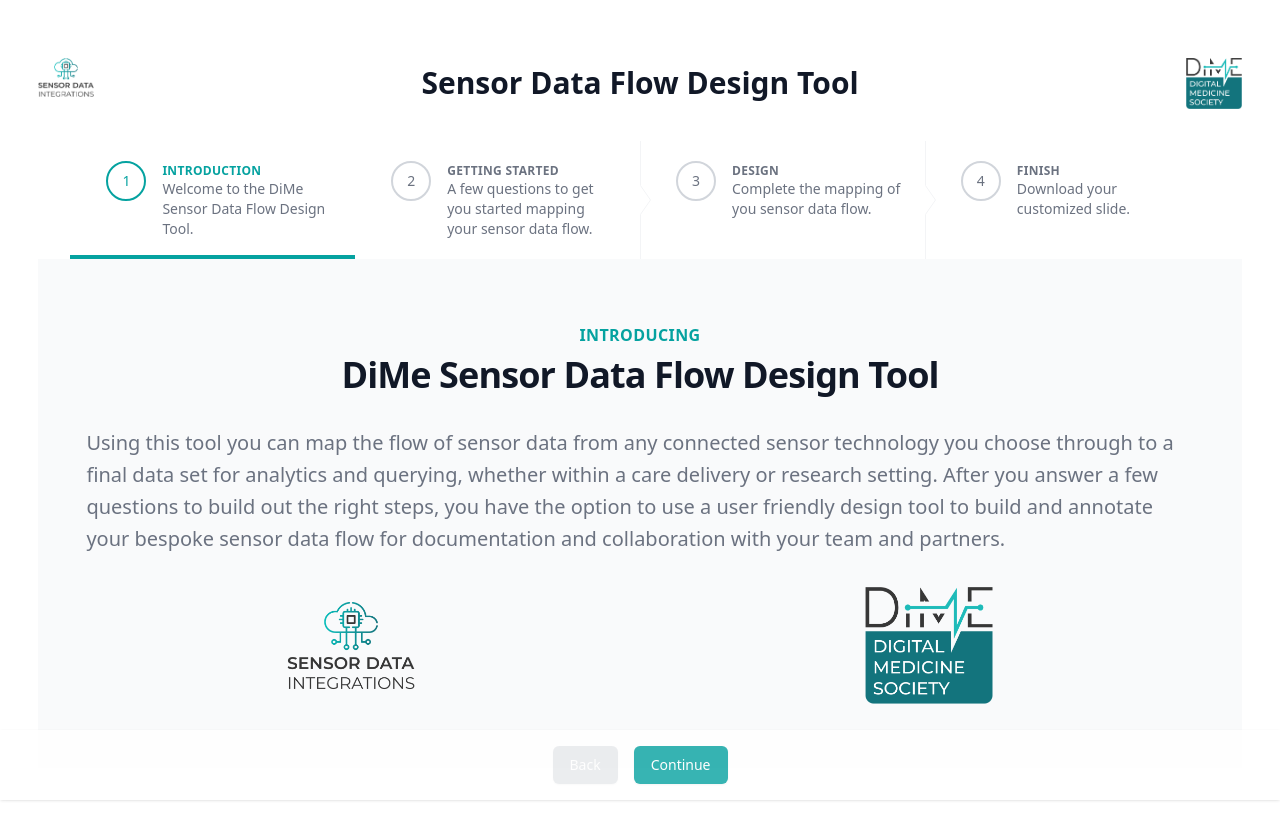
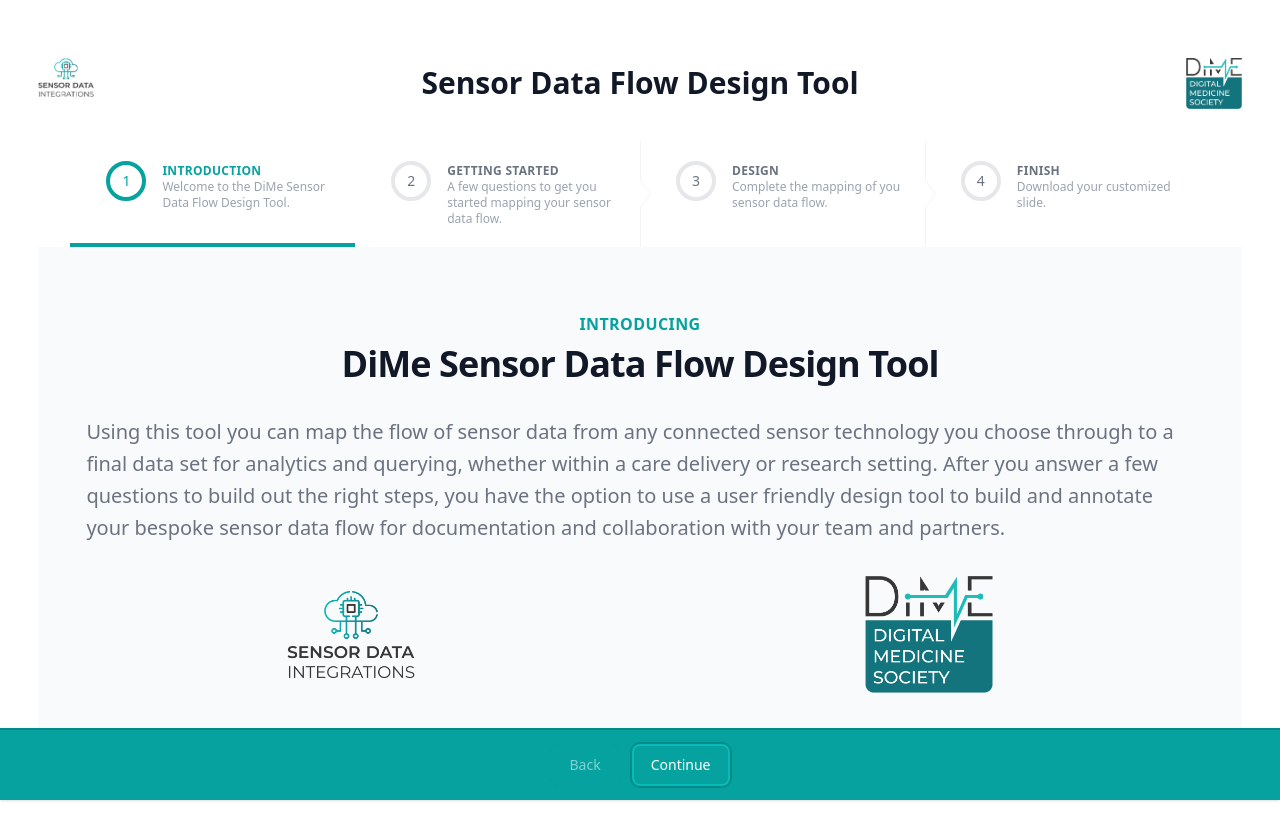
Before and after one commit to dancameron/dme-data-flow-designer, a Vue app: page / in a window 1280 px wide. Shown: the top 840 px of the page. Built offline with nearby package versions, Linux system fonts and the light colour scheme; a web font is replaced by a local one.

Commit message:
Lots of updates

```diff
--- a/src/App.vue
+++ b/src/App.vue
@@ -8,8 +8,7 @@
 import DividerArrow from "./components/partials/DividerArrow.vue";
 import NavigationStep from "./components/partials/NavigationStep.vue";
 import logo from './assets/icons/logo.webp'
-import sensorLogo from './assets/icons/sensor-logo.webp'
-</script>
+import sensorLogo from './assets/icons/sensor-logo.webp'</script>
 <template>
 
 	<main id="app-wrap" class="relative min-h-screen">
@@ -21,7 +20,7 @@
 					     class="w-14 h-auto">
 				</div>
 				<div
-				    class="grow flex items-center justify-center text-2xl font-bold leading-7 text-gray-900 sm:text-3xl sm:truncate">
+				    class="grow flex items-center justify-center text-2xl font-bold leading-7 text-gray-900 sm:text-3xl">
 					Sensor Data Flow Design Tool
 				</div>
 				<div
@@ -50,18 +49,18 @@
 					                @click="stepNav(3)"/>
 					<NavigationStep :status="stepStatus(4)" title="Finish"
 					                desc="Download your customized slide." :step="4"
-					                @click="stepNav(4)"/>
+					                @click="stepNav(4)" :spinner="capturing"/>
 
 				</ol>
 			</nav>
 		</div>
 
 
-		<div class="fixed bottom-0 left-0 w-full z-50 opacity-80 hover:opacity-100">
-			<div class="hide-from-image bg-white py-4 h-full shadow">
+		<div class="fixed bottom-0 left-0 w-full z-50">
+			<div class="hide-from-image bg-brand py-4 h-full shadow border-t-2 border-brand-dark">
 				<div class="flex flex-initial gap-4 justify-center">
 					<button @click="stepNav('back')" :disabled="currentStep === 1"
-					        class="bg-brand border border-transparent rounded-md shadow-sm py-2 px-4 inline-flex justify-center text-sm font-medium text-white hover:bg-brand-light focus:outline-none focus:ring-2 focus:ring-offset-2 focus:ring-brand disabled:opacity-50 disabled:bg-gray-300">
+					        class="bg-brand border border-transparent rounded-md shadow-sm py-2 px-4 inline-flex justify-center text-sm font-medium text-white hover:bg-brand-dark focus:outline-none ring-brand-dark ring-2 ring-offset-2 ring-offset-brand disabled:opacity-50 disabled:bg-brand disabled:ring-0">
 						Back
 					</button>
 					<template v-if="currentStep === 4">
@@ -72,7 +71,7 @@
 					</template>
 					<template v-else>
 						<button @click="stepNav('forward')"
-						        class="bg-brand border border-transparent rounded-md shadow-sm py-2 px-4 inline-flex justify-center text-sm font-medium text-white hover:bg-brand-light focus:outline-none focus:ring-2 focus:ring-offset-2 focus:ring-brand disabled:opacity-50 disabled:bg-gray-300">
+						        class="bg-brand border border-transparent rounded-md shadow-sm py-2 px-4 inline-flex justify-center text-sm font-medium text-white hover:bg-brand-dark focus:outline-none ring-2 ring-offset-2 ring-offset-brand-light ring-brand-dark disabled:opacity-50 disabled:bg-gray-300">
 							Continue
 						</button>
 					</template>
@@ -80,7 +79,7 @@
 			</div>
 		</div>
 
-		<div class="h-full" style="min-height:100vh">
+		<div class="h-full pb-32 border-t border-gray-50" style="min-height:100vh">
 
 			<div class="py-16 px-12 bg-gray-50" v-if="currentStep === 1">
 				<h1>
@@ -345,31 +344,34 @@
 					Data Design Flow Tool</p>
 			</div>
 
-			<div v-if="currentStep === 4" class="py-16 px-12">
-				<div class="text-right">
+			<div v-if="currentStep === 4" class="py-4 px-12">
+				<div class="flex flex-row-reverse gap-2 items-center mb-6">
+
+
+					<button @click="stepNav(4)" class="text-gray-400 text-xs tooltip" :tool-tips="'Click to refresh image'">
+						<svg xmlns="http://www.w3.org/2000/svg"
+						     fill="currentColor" class="w-6 h-6"
+						     :class="{'animate-spin': capturing}"
+						     viewBox="0 0 16 16">
+						  <path fill-rule="evenodd"
+						        d="M8 3a5 5 0 1 0 4.546 2.914.5.5 0 0 1 .908-.417A6 6 0 1 1 8 2v1z"/>
+						  <path
+						      d="M8 4.466V.534a.25.25 0 0 1 .41-.192l2.36 1.966c.12.1.12.284 0 .384L8.41 4.658A.25.25 0 0 1 8 4.466z"/>
+						</svg>
+					</button>
 
 					<a
 					    :href="generatedImage"
 					    download="DiMe-Sensor-Data-Design-Flow.png"
-					    class="mb-6 no-underline bg-brand border border-transparent rounded-md shadow-sm py-2 px-4 inline-flex justify-center text-sm font-medium text-white hover:bg-brand-light focus:outline-none focus:ring-2 focus:ring-offset-2 focus:ring-brand">
+					    class="no-underline bg-brand border border-transparent rounded-md shadow-sm py-2 px-4 inline-flex justify-center text-sm font-medium text-white hover:bg-brand-light focus:outline-none focus:ring-2 focus:ring-offset-2 focus:ring-brand">
 						Download your sensor data flow
 					</a>
+
+				</div>
 
 				<img :src="generatedImage" alt="Your DME Image" class="border
 					     border-gray-200 rounded-sm shadow-sm ring-4 ring-offset-2
 					     ring-offset-gray-50 ring-gray-100">
-
-				</div>
-				<p>
-					Testing Info:
-				</p>
-				<p>
-
-					{{ currentStep }}
-					{{ shownInfo }}
-					{{ columnOptions }}
-
-				</p>
 			</div>
 		</div>
 
@@ -381,7 +383,7 @@
 <script>
 
 import * as htmlToImage from 'html-to-image';
-import {toPng, toJpeg, toBlob, toPixelData, toSvg} from 'html-to-image';
+import {toPng} from 'html-to-image';
 
 export default {
 	name: 'DME App',
@@ -410,11 +412,11 @@
 			return true;
 		},
 		stepNav: function (step) {
-			if (step ==='back') {
-				step = this.currentStep-1;
+			if (step === 'back') {
+				step = this.currentStep - 1;
 			}
 			if (step === 'forward') {
-				step = this.currentStep+1;
+				step = this.currentStep + 1;
 			}
 			if (step === 4) {
 				if (this.currentStep === 1) {
@@ -423,9 +425,14 @@
 				if (this.currentStep === 2) {
 					return this.currentStep = 3;
 				}
+				this.currentStep = 3;
 				this.capturing = true;
+				setTimeout(function () {
 					htmlToImage
-				    .toPng(document.getElementById('slide-design'), {filter: this.filterForDomImage})
+					    .toPng(document.getElementById('slide-design'), {
+						    filter: this.filterForDomImage,
+						    cacheBust: true
+					    })
 					    .then((dataUrl) => {
 						    this.setImage(dataUrl);
 						    this.capturing = false;
@@ -434,9 +441,10 @@
 					    .catch(function (error) {
 						    console.error('oops, something went wrong!', error);
 					    });
-				return;
+				}.bind(this), 1000)
+			} else {
+				this.currentStep = step
 			}
-			this.currentStep = step
 		},
 		isColumnShown: function (columnKey) {
 			console.log(this.columnOptions.includes(columnKey))
@@ -459,7 +467,12 @@
 		},
 		stepStatus: function (step) {
 
+			// check if current
 			if (step === this.currentStep) {
+				// last step is complete, not current.
+				if (step === 4) {
+					return 'completed'
+				}
 				return 'current'
 			}
 
@@ -473,7 +486,7 @@
 	},
 	mounted() {
 		let storageId = 'dme_columns';
-		if (localStorage.getItem(storageId) ) {
+		if (localStorage.getItem(storageId)) {
 			this.columnOptions = JSON.parse(localStorage.getItem(storageId)) || [];
 		}
 	},
--- a/src/components/AnalyticsQueryingColumn.vue
+++ b/src/components/AnalyticsQueryingColumn.vue
@@ -17,8 +17,8 @@
 	},
 	data() {
 		return {
-			title: 'Analytics and Querying',
-			pluralTitle: 'Analytics and Querying',
+			title: 'Analytics & Querying',
+			pluralTitle: 'Analytics & Querying',
 			defaultIcons: [
 				{
 					name: "CPU",
--- a/src/components/partials/NavigationStep.vue
+++ b/src/components/partials/NavigationStep.vue
@@ -2,20 +2,35 @@
 	<li class="relative overflow-hidden lg:flex-1">
 		<div class="overflow-hidden">
 			<!-- Current Step -->
-			<span  aria-current="step" class="cursor-pointer group">
+			<span aria-current="step" class="cursor-pointer group">
 				<span
 				    class="absolute top-0 left-0 w-1 h-full lg:w-full lg:h-1 lg:bottom-0 lg:top-auto"
 				    :class="{
 					'bg-transparent group-hover:bg-gray-200': status === ('upcoming' || 'completed' ),
-					'bg-brand': status === 'current'
+					'bg-brand': status === 'current', 'animate-pulse': spinner
 					}"
 				    aria-hidden="true"></span>
 				<span
 				    class="px-6 py-5 flex items-start text-sm font-medium lg:pl-9">
 					<span class="flex-shrink-0">
 						<span
-						    v-if="status === 'current'"
-						    class="w-10 h-10 flex items-center justify-center border-2 border-brand rounded-full">
+							v-if="spinner"
+							class="w-10 h-10 flex items-center justify-center rounded-full">
+							<svg
+							     class="w-10 h-10 text-gray-200 animate-spin fill-brand"
+							     viewBox="0 0 100 101" fill="none"
+							     xmlns="http://www.w3.org/2000/svg">
+							    <path
+							        d="M100 50.5908C100 78.2051 77.6142 100.591 50 100.591C22.3858 100.591 0 78.2051 0 50.5908C0 22.9766 22.3858 0.59082 50 0.59082C77.6142 0.59082 100 22.9766 100 50.5908ZM9.08144 50.5908C9.08144 73.1895 27.4013 91.5094 50 91.5094C72.5987 91.5094 90.9186 73.1895 90.9186 50.5908C90.9186 27.9921 72.5987 9.67226 50 9.67226C27.4013 9.67226 9.08144 27.9921 9.08144 50.5908Z"
+							        fill="currentColor"/>
+							    <path
+							        d="M93.9676 39.0409C96.393 38.4038 97.8624 35.9116 97.0079 33.5539C95.2932 28.8227 92.871 24.3692 89.8167 20.348C85.8452 15.1192 80.8826 10.7238 75.2124 7.41289C69.5422 4.10194 63.2754 1.94025 56.7698 1.05124C51.7666 0.367541 46.6976 0.446843 41.7345 1.27873C39.2613 1.69328 37.813 4.19778 38.4501 6.62326C39.0873 9.04874 41.5694 10.4717 44.0505 10.1071C47.8511 9.54855 51.7191 9.52689 55.5402 10.0491C60.8642 10.7766 65.9928 12.5457 70.6331 15.2552C75.2735 17.9648 79.3347 21.5619 82.5849 25.841C84.9175 28.9121 86.7997 32.2913 88.1811 35.8758C89.083 38.2158 91.5421 39.6781 93.9676 39.0409Z"
+							        fill="currentFill"/>
+							</svg>
+						</span>
+						<span
+						    v-else-if="status === 'current'"
+						    class="w-10 h-10 flex items-center justify-center border-4 border-brand rounded-full">
 							<span class="text-brand">{{ step }}</span>
 						</span>
 						<span
@@ -31,8 +46,8 @@
 				                </span>
 						<span
 						    v-else-if="status === 'upcoming'"
-						    class="w-10 h-10 flex items-center justify-center border-2 border-gray-300 rounded-full">
-							<span class="text-gray-500">{{step}}</span>
+						    class="w-10 h-10 flex items-center justify-center border-4 border-gray-200 rounded-full">
+							<span class="text-gray-500">{{ step }}</span>
 						</span>
 					</span>
 					<span class="mt-0.5 ml-4 min-w-0 flex flex-col">
@@ -44,7 +59,7 @@
 							'text-gray-500': status === 'upcoming'
 							}">{{ title }}</span>
 						<span
-						    class="text-sm font-normal text-gray-500">{{ desc }}</span>
+						    class="text-xs font-normal text-gray-400">{{ desc }}</span>
 					</span>
 				</span>
 			</span>
@@ -74,6 +89,10 @@
 			type: String,
 			default: 'current'
 		},
+		spinner: {
+			type: Boolean,
+			default: false
+		},
 		title: {
 			type: String,
 			default: 'Getting Started'
--- a/src/index.css
+++ b/src/index.css
@@ -40,6 +40,11 @@
         animation: animate-in .3s linear;
     }
 
+    .icon-add {
+        @apply w-12 h-12 delay-150 cursor-context-menu mx-auto px-2 py-1 text-xs bg-gray-100 text-gray-300 border-4 border-gray-200 border-dashed rounded-full shadow-sm ring-4 ring-gray-100;
+        animation: animate-in .3s linear;
+    }
+
     .icon-no-style {
         @apply bg-transparent border-transparent ring-0 p-1;
     }
@@ -55,7 +60,7 @@
     }
 
     .icon-small {
-        @apply w-6 h-6 transition-opacity ease-in-out delay-150 cursor-pointer mx-auto px-1 py-0.5 m-1 text-xs bg-gray-200 text-gray-700 border border-gray-200 rounded-full shadow-sm ring-2 ring-gray-100 hover:ring-green-400;
+        @apply w-8 h-8 transition-opacity ease-in-out delay-150 cursor-pointer mx-auto px-1 py-0.5 m-1 text-xs bg-gray-200 text-gray-700 border border-gray-200 rounded-full shadow-sm ring-2 ring-gray-100 hover:ring-green-400;
     }
 
     .icon-delete {
```
Also changed, not shown: src/components/partials/IconColumn.vue (+43 -5 lines), 5 other files (tests, documents, lock files or other folders). Lines whose indentation alone changed are shown as unchanged.
